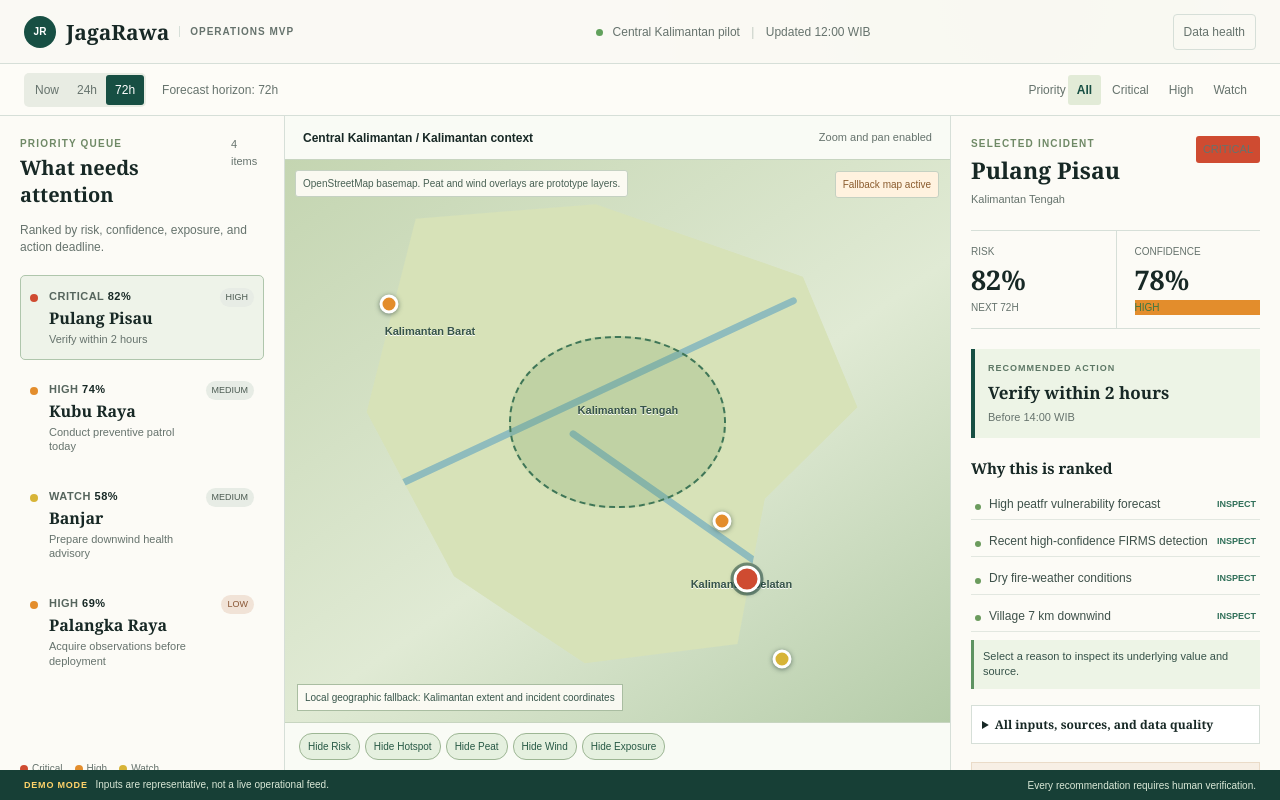
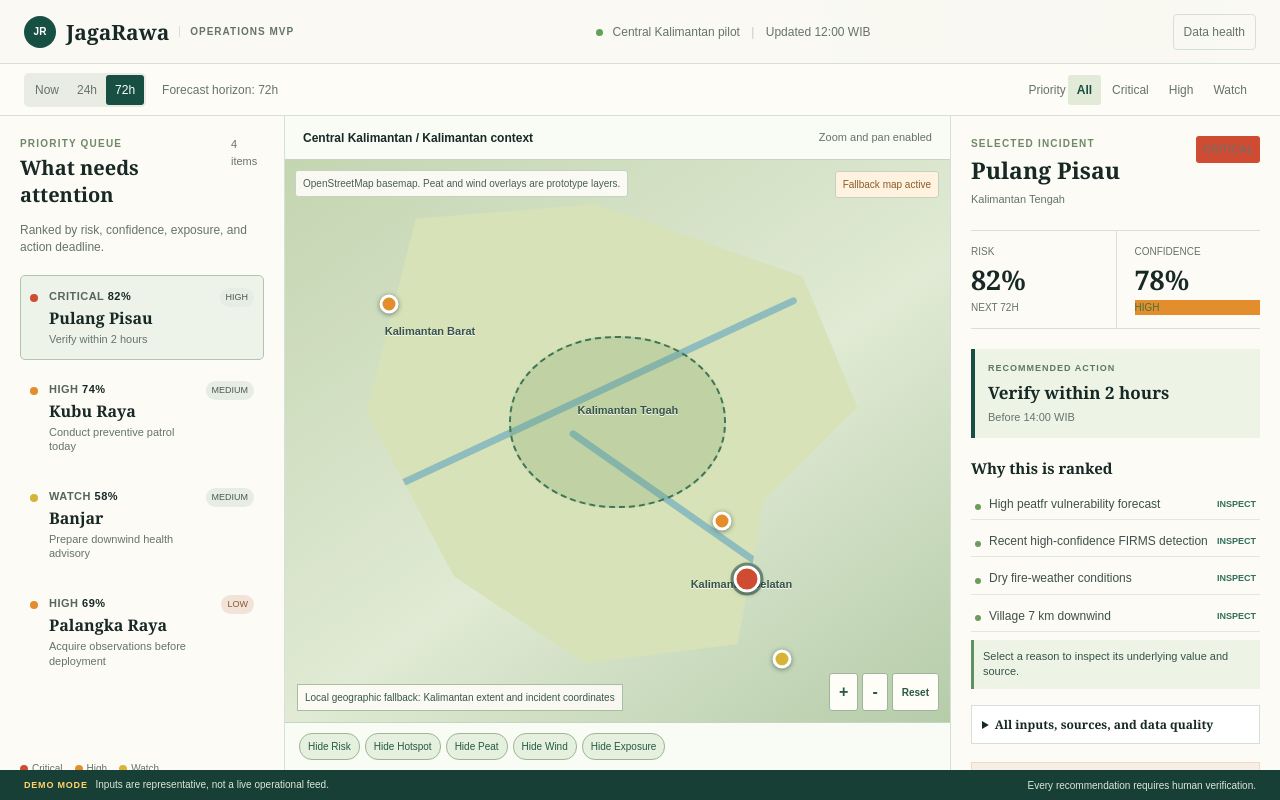
Before and after one commit to ahmadataka/JagaRawa, a Next.js app in the folder app/: page / in a window 1280 px wide. Built offline with nearby package versions, Linux system fonts and the light colour scheme; no server answers.

Commit message:
fix: make fallback map interactive

```diff
--- a/app/app/components/operations-map.tsx
+++ b/app/app/components/operations-map.tsx
@@ -11,7 +11,10 @@ export function OperationsMap({ incidents, selectedId, onSelect, layers }: { inc
   const mapContainer = useRef<HTMLDivElement>(null);
   const mapRef = useRef<maplibregl.Map | null>(null);
   const markers = useRef<maplibregl.Marker[]>([]);
-  const [mapHealth, setMapHealth] = useState<'loading' | 'live' | 'fallback'>('loading');
+  const [mapHealth, setMapHealth] = useState<'loading' | 'live' | 'fallback'>('fallback');
+  const [fallbackZoom, setFallbackZoom] = useState(1);
+  const [fallbackPan, setFallbackPan] = useState({ x: 0, y: 0 });
+  const dragStart = useRef<{ x: number; y: number } | null>(null);
 
   useEffect(() => {
     if (!mapContainer.current || mapRef.current) return;
@@ -27,7 +30,12 @@ export function OperationsMap({ incidents, selectedId, onSelect, layers }: { inc
       map.addLayer({ id: 'peat-outline', type: 'fill', source: 'demo-peat', paint: { 'fill-color': '#2d7258', 'fill-opacity': 0.13, 'fill-outline-color': '#29674e' } });
       map.addSource('demo-wind', { type: 'geojson', data: { type: 'FeatureCollection', features: [{ type: 'Feature', properties: {}, geometry: { type: 'LineString', coordinates: [[112.3, -0.7], [114.2, -2.25], [115.5, -3.35]] } }] } });
       map.addLayer({ id: 'wind-corridor', type: 'line', source: 'demo-wind', paint: { 'line-color': '#397f91', 'line-width': 3, 'line-dasharray': [2, 2], 'line-opacity': 0.8 } });
-      window.setTimeout(() => setMapHealth('live'), 900);
+      window.setTimeout(() => {
+        if (map.isSourceLoaded('osm')) setMapHealth('live');
+      }, 1600);
+    });
+    map.on('sourcedata', (event) => {
+      if (event.sourceId === 'osm' && event.isSourceLoaded) setMapHealth('live');
     });
     map.on('error', () => setMapHealth('fallback'));
     mapRef.current = map;
@@ -59,10 +67,11 @@ export function OperationsMap({ incidents, selectedId, onSelect, layers }: { inc
   }, [layers]);
 
   return <div className="real-map">
-    <div className="local-map-fallback" aria-label="Local Kalimantan geographic fallback">
-      <div className="fallback-land"><span className="fallback-river river-a" /><span className="fallback-river river-b" /><span className="fallback-peat" /></div>
+    <div className={`local-map-fallback ${mapHealth === 'live' ? 'fallback-hidden' : ''}`} aria-label="Local Kalimantan geographic fallback" onWheel={(event) => { event.preventDefault(); setFallbackZoom((zoom) => Math.min(2.4, Math.max(0.8, zoom + (event.deltaY < 0 ? 0.12 : -0.12)))); }} onPointerDown={(event) => { dragStart.current = { x: event.clientX, y: event.clientY }; event.currentTarget.setPointerCapture(event.pointerId); }} onPointerMove={(event) => { if (!dragStart.current) return; setFallbackPan((pan) => ({ x: pan.x + event.clientX - dragStart.current!.x, y: pan.y + event.clientY - dragStart.current!.y })); dragStart.current = { x: event.clientX, y: event.clientY }; }} onPointerUp={() => { dragStart.current = null; }}>
+      <div className="fallback-scene" style={{ transform: `translate(${fallbackPan.x}px, ${fallbackPan.y}px) scale(${fallbackZoom})` }}><div className="fallback-land"><span className="fallback-river river-a" /><span className="fallback-river river-b" /><span className="fallback-peat" /></div>
       <span className="fallback-label label-west">Kalimantan Barat</span><span className="fallback-label label-central">Kalimantan Tengah</span><span className="fallback-label label-south">Kalimantan Selatan</span>
-      {incidents.map((incident) => <button key={incident.id} className={`fallback-marker ${incident.priority} ${selectedId === incident.id ? 'selected' : ''}`} style={{ left: `${((incident.coords.lng - 108) / 9) * 100}%`, top: `${((1 - (incident.coords.lat + 4) / 5) * 100)}%` }} onClick={() => onSelect(incident.id)} aria-label={`Select ${incident.place}`} />)}
+      {incidents.map((incident) => <button key={incident.id} className={`fallback-marker ${incident.priority} ${selectedId === incident.id ? 'selected' : ''}`} style={{ left: `${((incident.coords.lng - 108) / 9) * 100}%`, top: `${((1 - (incident.coords.lat + 4) / 5) * 100)}%` }} onClick={() => onSelect(incident.id)} aria-label={`Select ${incident.place}`} />)}</div>
+      <div className="fallback-controls"><button onClick={() => setFallbackZoom((zoom) => Math.min(2.4, zoom + 0.2))}>+</button><button onClick={() => setFallbackZoom((zoom) => Math.max(0.8, zoom - 0.2))}>-</button><button onClick={() => { setFallbackZoom(1); setFallbackPan({ x: 0, y: 0 }); }}>Reset</button></div>
       <span className="fallback-note">Local geographic fallback: Kalimantan extent and incident coordinates</span>
     </div>
     <div ref={mapContainer} className={`maplibre-container ${mapHealth === 'fallback' ? 'map-hidden' : ''}`} />
```
Also changed, not shown: app/app/globals.css.
